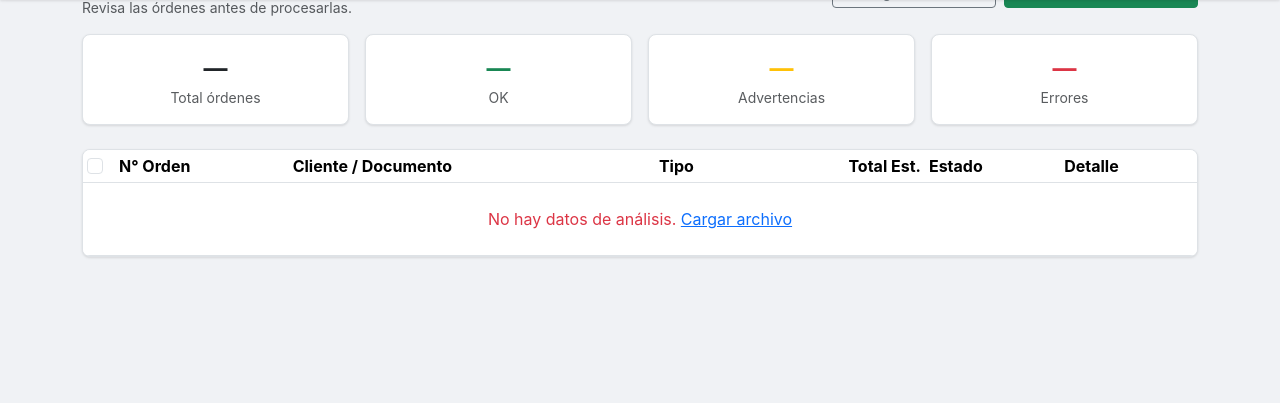
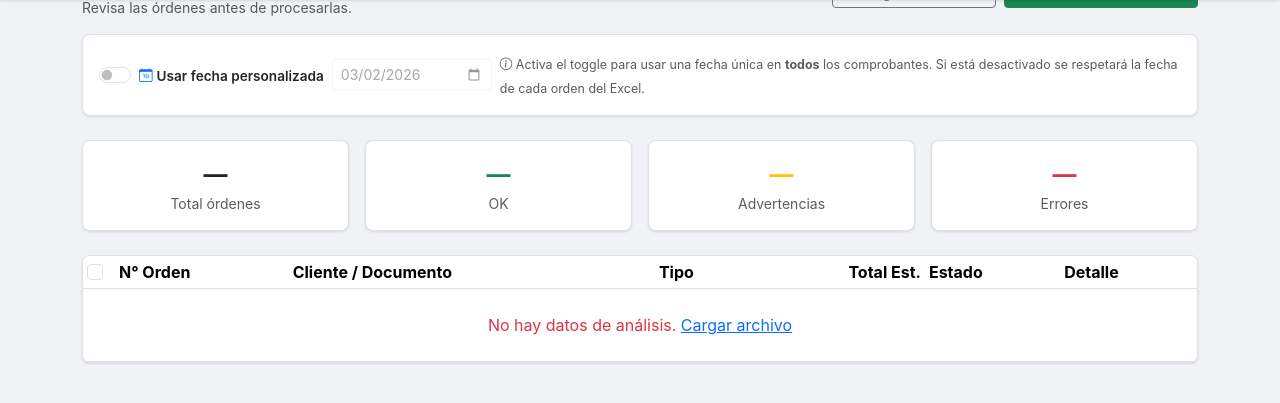
Before and after one commit to mickstmt/ArdavFact, a Python web app: template app/templates/bulk/preview.html in a window 1280 px wide. Shown: the part 56-459 px from the top of the page. Run offline with Jinja, Linux system fonts and the light colour scheme; the template is opened without the code that fills it, so the values that code supplies are empty; some libraries are stand-ins or nearby versions.

Commit message:
feat: selector de fecha de emisión en carga masiva y venta manual
- Bulk: toggle switch en /bulk/preview para usar fecha personalizada
  (desactivado por defecto respeta fecha del Excel; activado sobreescribe
  todas las órdenes del lote con la fecha elegida)
- Bulk: corrige bug afFetch — ya no llama .json() sobre objeto ya parseado
- POS: campo de fecha en panel de totales (default: hoy)
- Backend: bulk_service y ventas/routes aceptan fecha_override / fecha_emision

Co-Authored-By: Claude Sonnet 4.6 <noreply@anthropic.com>

```diff
--- a/app/blueprints/bulk/routes.py
+++ b/app/blueprints/bulk/routes.py
@@ -101,6 +101,7 @@ def procesar():
     """Crea comprobantes para las órdenes seleccionadas (OK y WARNING)."""
     payload = request.get_json(force=True) or {}
     ordenes = payload.get('ordenes', [])
+    fecha_override = (payload.get('fecha_override') or '').strip() or None
 
     if not ordenes:
         return jsonify({'success': False, 'message': 'Sin órdenes para procesar.'}), 400
@@ -110,6 +111,7 @@ def procesar():
             ordenes,
             current_app.config,
             vendedor_id=current_user.id,
+            fecha_override=fecha_override,
         )
     except Exception as exc:
         current_app.logger.error('[BULK] Error en procesar: %s', exc, exc_info=True)
--- a/app/templates/bulk/preview.html
+++ b/app/templates/bulk/preview.html
@@ -14,6 +14,29 @@
     <button id="btnProcesar" class="btn btn-success btn-sm" onclick="procesarOrdenes()">
       <i class="bi bi-send-fill me-1"></i>Procesar seleccionadas
     </button>
+  </div>
+</div>
+
+<!-- Selector de fecha de emisión -->
+<div class="af-card p-3 mb-4">
+  <div class="row align-items-center g-2 flex-wrap">
+    <div class="col-auto">
+      <div class="form-check form-switch mb-0">
+        <input class="form-check-input" type="checkbox" id="toggleFechaOverride" onchange="onToggleFecha(this.checked)">
+        <label class="form-check-label fw-semibold" for="toggleFechaOverride" style="font-size:0.85rem;">
+          <i class="bi bi-calendar-date me-1 text-primary"></i>Usar fecha personalizada
+        </label>
+      </div>
+    </div>
+    <div class="col-auto" id="fechaInputWrapper" style="opacity:0.4; pointer-events:none;">
+      <input type="date" id="fechaEmisionOverride" class="form-control form-control-sm" style="min-width:160px;">
+    </div>
+    <div class="col">
+      <span class="text-muted" id="fechaHint" style="font-size:0.78rem;">
+        <i class="bi bi-info-circle"></i>
+        Activa el toggle para usar una fecha única en <strong>todos</strong> los comprobantes. Si está desactivado se respetará la fecha de cada orden del Excel.
+      </span>
+    </div>
   </div>
 </div>
 
@@ -119,7 +142,20 @@
 <script>
   let todasLasOrdenes = [];
 
+  function onToggleFecha(activo) {
+    const wrapper = document.getElementById('fechaInputWrapper');
+    wrapper.style.opacity       = activo ? '1'    : '0.4';
+    wrapper.style.pointerEvents = activo ? 'auto' : 'none';
+  }
+
   document.addEventListener('DOMContentLoaded', () => {
+    // Fecha por defecto: hoy en zona horaria local (el toggle arranca desactivado)
+    const hoy = new Date();
+    const yyyy = hoy.getFullYear();
+    const mm   = String(hoy.getMonth() + 1).padStart(2, '0');
+    const dd   = String(hoy.getDate()).padStart(2, '0');
+    document.getElementById('fechaEmisionOverride').value = `${yyyy}-${mm}-${dd}`;
+
     const ordenesRaw = sessionStorage.getItem('bulk_ordenes');
     const resumenRaw = sessionStorage.getItem('bulk_resumen');
 
@@ -224,13 +260,22 @@
       .map(c => todasLasOrdenes[parseInt(c.value)]);
 
     if (!seleccionados.length) {
-      showToast('warning', 'Selecciona al menos una orden para procesar.');
+      showToast('Aviso', 'Selecciona al menos una orden para procesar.', 'warning');
       return;
     }
 
+    const toggleActivo  = document.getElementById('toggleFechaOverride').checked;
+    const fechaOverride = toggleActivo ? (document.getElementById('fechaEmisionOverride').value || null) : null;
+    const fechaTexto = fechaOverride
+      ? `<div style="margin-top:0.4rem;"><strong>Fecha emisión:</strong> ${fechaOverride}</div>`
+      : `<div style="margin-top:0.4rem; color:#6c757d; font-size:0.85rem;"><i class="bi bi-info-circle"></i> Se usará la fecha de cada orden del Excel.</div>`;
+
     const confirmado = await Swal.fire({
       title: `¿Procesar ${seleccionados.length} orden(es)?`,
-      text: 'Se crearán comprobantes y se enviarán a SUNAT.',
+      html: `<div style="text-align:left; font-size:0.9rem;">
+        <div>Se crearán comprobantes y se enviarán a SUNAT.</div>
+        ${fechaTexto}
+      </div>`,
       icon: 'question',
       showCancelButton: true,
       confirmButtonText: 'Sí, procesar',
@@ -253,11 +298,10 @@
     }, 300);
 
     try {
-      const resp = await afFetch('{{ url_for("bulk.procesar") }}', {
+      const data = await afFetch('{{ url_for("bulk.procesar") }}', {
         method: 'POST',
-        body: JSON.stringify({ ordenes: seleccionados }),
+        body: { ordenes: seleccionados, fecha_override: fechaOverride },
       });
-      const data = await resp.json();
 
       clearInterval(interval);
       document.getElementById('progresoBarra').style.width = '100%';
@@ -267,7 +311,7 @@
 
     } catch (e) {
       clearInterval(interval);
-      showToast('error', 'Error de red al procesar.');
+      showToast('Error', 'Error de red al procesar: ' + e.message, 'danger');
     } finally {
       btnProcesar.disabled = false;
     }
```
Also changed, not shown: app/blueprints/ventas/routes.py (+14 -5 lines), app/services/bulk_service.py (+21 -5 lines), app/templates/ventas/nueva.html (+22 -0 lines).
